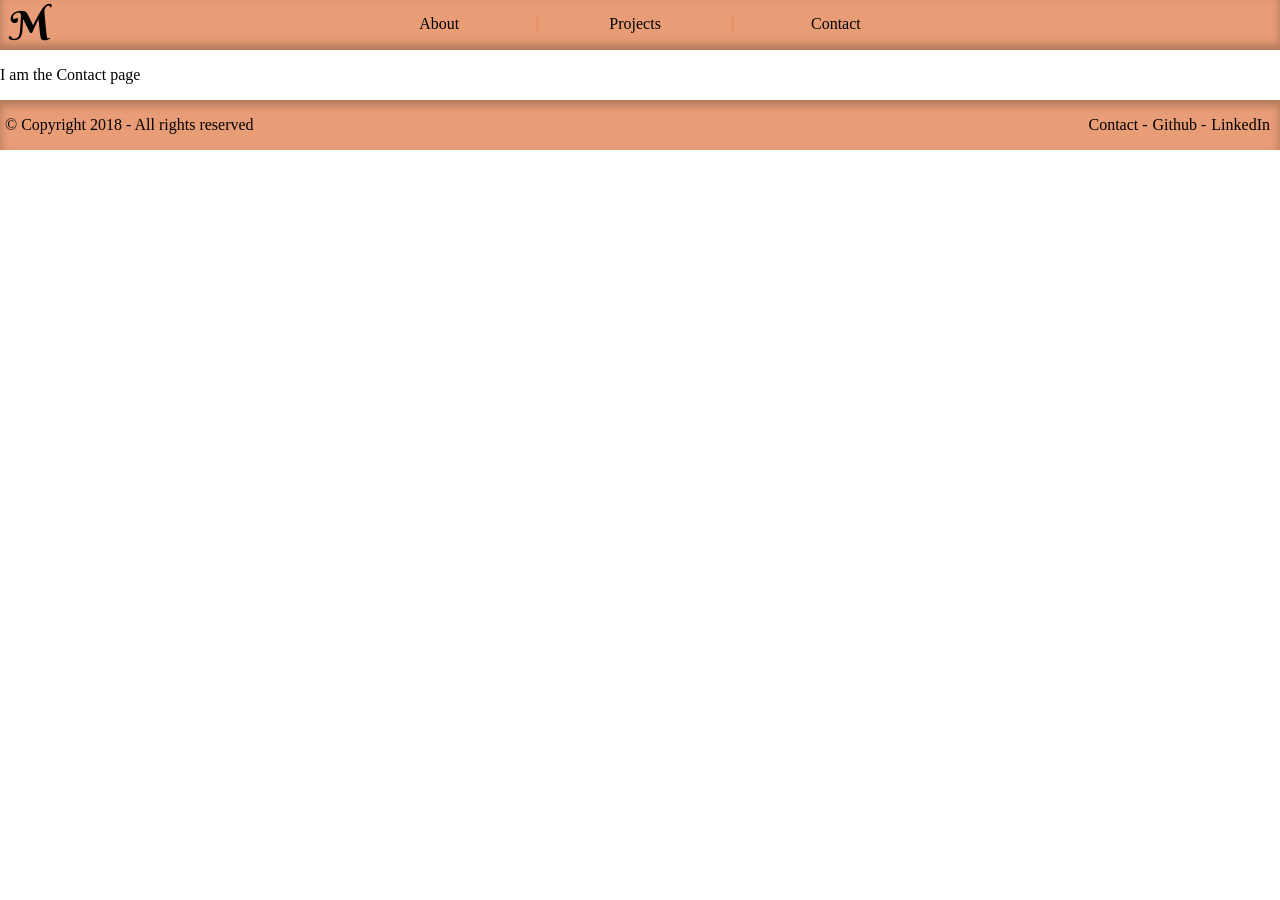
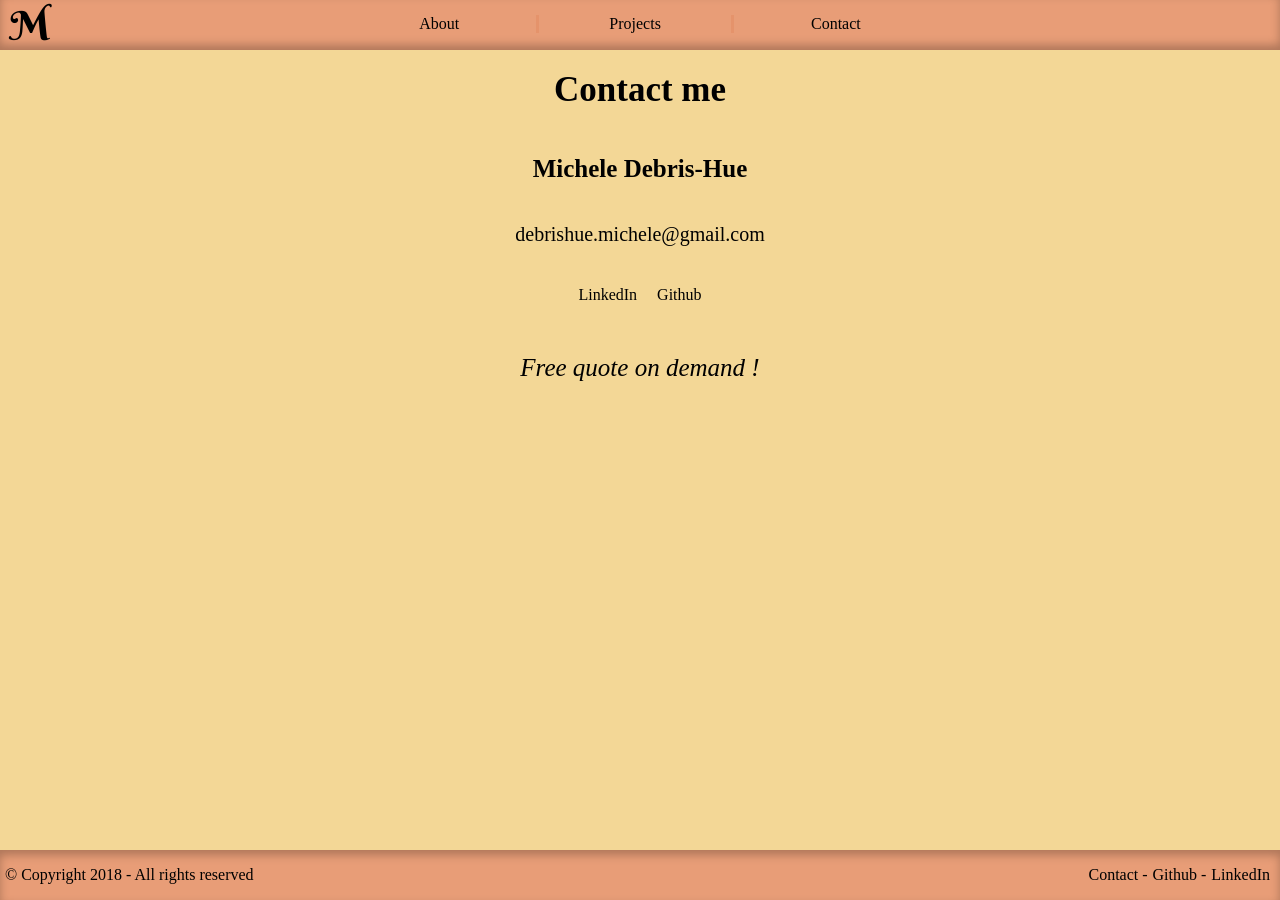
Before and after one commit to micheledh/react-portfolio, a React app: page /contact in a window 1280 px wide. Before the commit the page ends 800 px from the top, so only its background shows below. Built offline with nearby package versions, Linux system fonts and the light colour scheme.

Commit message:
Add contact page

```diff
--- a/src/javascript/component/contact/Contact.js
+++ b/src/javascript/component/contact/Contact.js
@@ -1,9 +1,25 @@
 import React from 'react';
+
+import styles from '../../../styles/contact/contact.scss';
 
 export default function Contact() {
     return (
-        <div>
-            <p>I am the Contact page</p>
+        <div className={styles.contactBody}>
+            <h1 className={styles.contactTitle}>Contact me</h1>
+            <h3 className={styles.name}>Michele Debris-Hue</h3>
+            <p className={styles.email}>debrishue.michele@gmail.com</p>
+            <a
+                href="https://www.linkedin.com/in/mich%C3%A8le-debris-hue-1335b0152/"
+                target="_blank"
+                rel="noopener noreferrer"
+                className={styles.link}
+            >
+                LinkedIn
+            </a>
+            <a href="https://github.com/micheledh" target="_blank" rel="noopener noreferrer" className={styles.link}>
+                Github
+            </a>
+            <p className={styles.quote}>Free quote on demand !</p>
         </div>
     );
 }
--- /dev/null
+++ b/src/styles/contact/contact.scss
@@ -0,0 +1,32 @@
+.contactBody {
+  background-color: #F3D796;
+  text-align: center;
+  height: 100%;
+}
+
+.contactTitle {
+  margin: 0;
+  padding: 20px;
+  font-size: 35px;
+}
+
+.name {
+  font-size: 25px;
+}
+
+.email {
+  font-size: 20px;
+  margin: 40px;
+}
+
+.link {
+  text-decoration: none;
+  color: black;
+  margin: 10px;
+}
+
+.quote {
+  margin: 50px;
+  font-size: 25px;
+  font-style: italic;
+}
```
